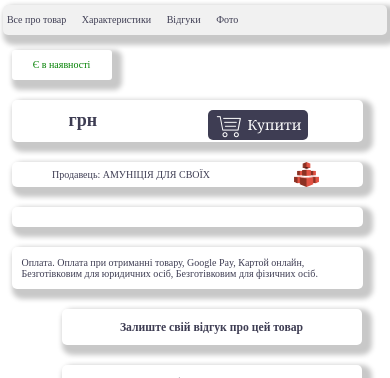
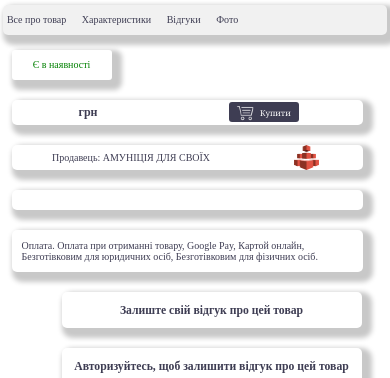
Before and after one commit to victor-nuzhniy/e_commerce, a Django app: page /product-form/1/ in a window 390 px wide. Shown: the part 96-474 px from the top of the page. Run offline with Django 4.2, Linux system fonts and the light colour scheme.

Commit message:
commerce fixed button problems in product, account html and css

```diff
--- a/e_commerce/shop/static/shop/css/styles.css
+++ b/e_commerce/shop/static/shop/css/styles.css
@@ -496,6 +496,10 @@ html, body {
     color: white;
     margin-top: 10px;
     cursor: pointer;
+}
+.product-basket-button-img {
+    width: 30px;
+    height: 30px;
 }
 /* review */
 .review {
@@ -1005,7 +1009,7 @@ $rad: 8px;
 }
 /* product */
 .product-info-features-elem {
-    height: 60px;
+    height: 40px;
     width: 200px;
 }
 .product-main-photo {
@@ -1017,6 +1021,7 @@ $rad: 8px;
     height: 30px;
     border-radius: 5px;
     font-size: 14px;
+    margin-top: 5px;
 }
 .availability {
     width: 100px;
@@ -1100,11 +1105,11 @@ $rad: 8px;
 
 /* product */
 .product-info-features-elem {
-    height: 100px;
+    height: 60px;
     width: 150px;
 }
 .title {
-    font-size: 18px;
+    font-size: 12px;
 }
 .navigation a, div {
     font-size: 10px;
@@ -1113,6 +1118,17 @@ $rad: 8px;
 /* account page */
 .user-account-form {
     width: 300px;
+}
+.product-basket-button {
+    width: 70px;
+    height: 20px;
+    border-radius: 3px;
+    font-size: 8px;
+    margin-top: 2px;
+}
+.product-basket-button-img {
+    width: 20px;
+    height: 20px;
 }
 .account-order-label {
     display: none;
--- a/e_commerce/shop/templates/shop/account.html
+++ b/e_commerce/shop/templates/shop/account.html
@@ -4,7 +4,7 @@
 
 {% block content %}
 <div class="account-main">
-<form method="post" class="user-account-form">
+<form method="post" action="" class="user-account-form">
     {% csrf_token %}
     {{ form.as_p }}
     <div style="display:flex; flex-direction:row; justify-content:space-around">
--- a/e_commerce/shop/templates/shop/product.html
+++ b/e_commerce/shop/templates/shop/product.html
@@ -51,7 +51,7 @@
                 <div class="price">
                     <div class="title">{{ product.price }} грн</div>
                     <button data-product="{{ product.id }}" data-action="add" data-sold="{{ product.sold }}" class="product-basket-button">
-                        <img src="{% static 'shop/images/white_basket.png' %}" width="30" height="30">
+                        <img src="{% static 'shop/images/white_basket.png' %}" class="product-basket-button-img">
                         Купити
                     </button>
                 </div>
@@ -107,7 +107,7 @@
                         <input type="hidden" name="review_author" value="{{ user.id }}">
                         <input type="hidden" name="product" value="{{ product.id }}">
                         <div class="form-errors">{{ review_form.review_text.errors }}</div>
-                        <input class="product-basket-button" style="margin:3px; font-size:18px" type="submit" value="Зберегти">
+                        <input class="product-basket-button" type="submit" value="Зберегти">
                     </form>
                     {% else %}
                         <div class="price" style="width:100%; max-width:600px">
```
